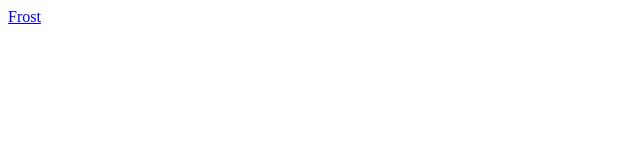
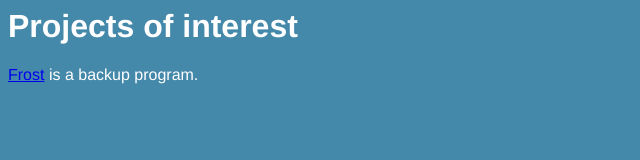
Before and after one commit to X-Ryl669/x-ryl669.github.com, a plain HTML site: page index.html in a window 1280 px wide. Shown: the whole page, without its empty margins (0-640 px from the left). Drawn offline with Linux system fonts and the light colour scheme.

Commit message:
Some better look

```diff
--- a/index.html
+++ b/index.html
@@ -1,5 +1,13 @@
 <html>
+<head>
+<title>X-Ryl669 project page</title>
+<style>
+body { background: #48A; color: #FFF; font-weight: 200; font-family: Helvetica; }
+</style>
+</head>
 <body>
-<a href="Frost/">Frost</a>
+<h1>Projects of interest</h1>
+<a href="Frost/">Frost</a> is a backup program.
+
 </body>
 </html>
```
